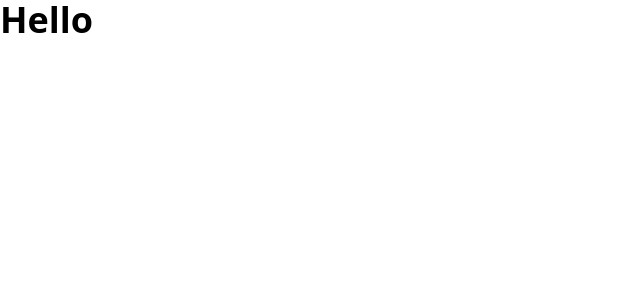
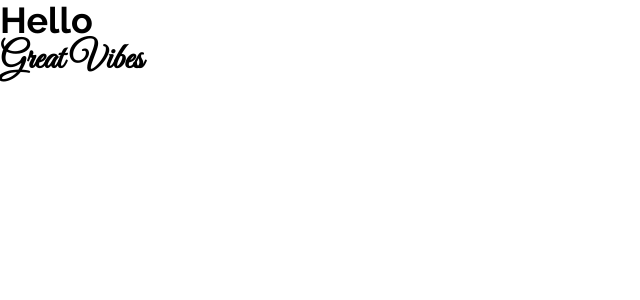
Before and after one commit to archiemartini/react-tailwind-portfolio, a React (Create React App) app: page / in a window 1280 px wide. Shown: the top 300 px of the page, without its empty margins (0-640 px from the left). Built offline with nearby package versions, Linux system fonts and the light colour scheme.

Commit message:
added a theme font to overwrite base html

```diff
--- a/src/App.js
+++ b/src/App.js
@@ -2,6 +2,7 @@ function App() {
   return (
     <div >
       <h1 className="text-4xl font-bold">Hello</h1>
+      <h1 className="text-4xl font-bold font-signature">Great Vibes</h1>
     </div>
   );
 }
--- a/src/index.css
+++ b/src/index.css
@@ -1,3 +1,14 @@
+@import url('https://fonts.googleapis.com/css2?family=Raleway:ital,wght@0,100;0,200;0,300;0,400;0,500;0,600;0,700;0,800;0,900;1,100;1,200;1,300;1,400;1,500;1,600;1,700;1,800;1,900&display=swap');
+
+@import url('https://fonts.googleapis.com/css2?family=Great+Vibes&display=swap');
+
+
 @tailwind base;
 @tailwind components;
 @tailwind utilities;
+
+@layer base {
+  html {
+    font-family: 'Raleway', sans-serif;;
+  }
+}
--- a/tailwind.config.js
+++ b/tailwind.config.js
@@ -5,6 +5,9 @@ module.exports = {
   ],
   theme: {
     extend: {},
+    fontFamily: {
+      signature: ["Great Vibes"]
+    }
   },
   plugins: [],
 }
```
